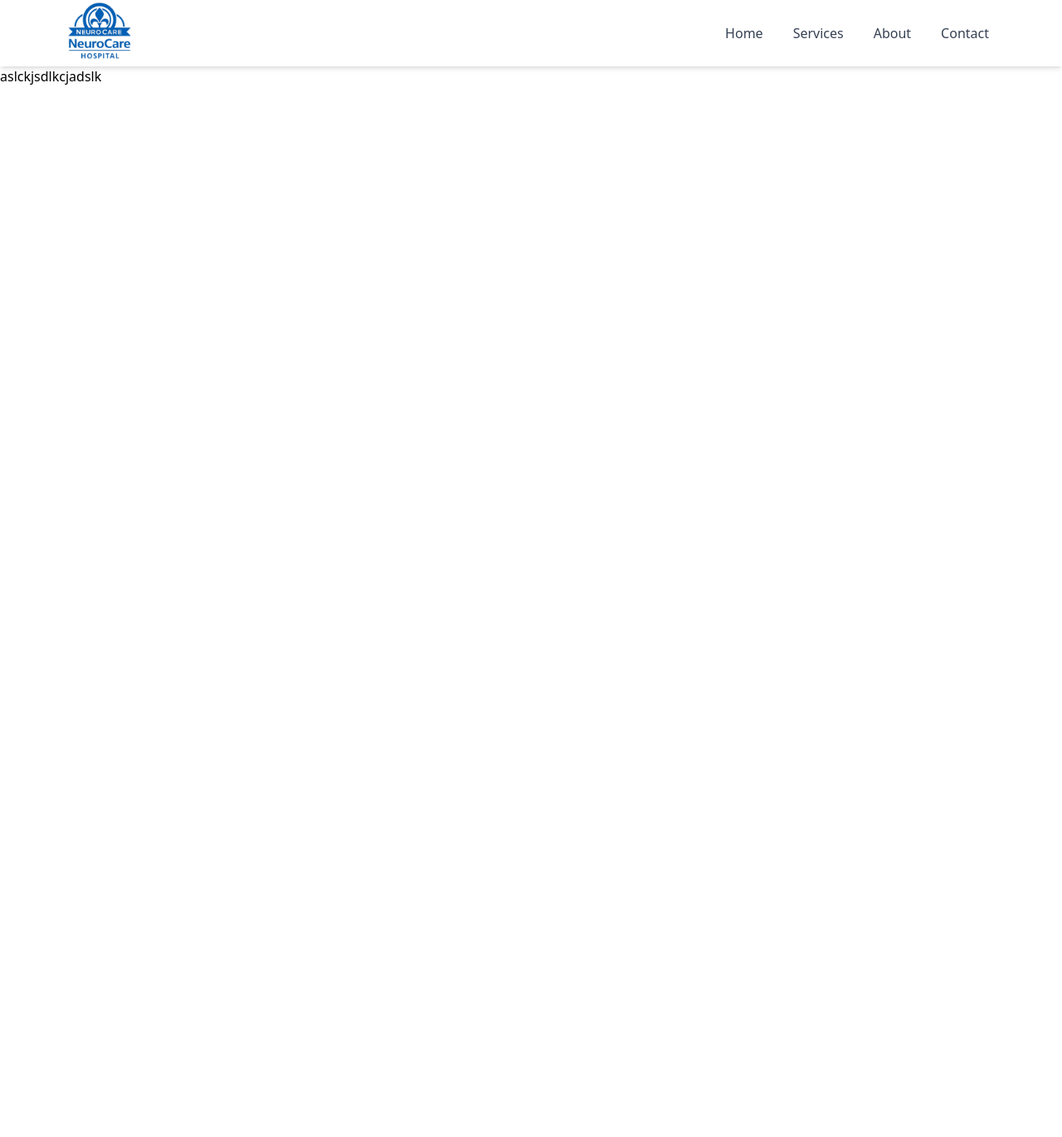
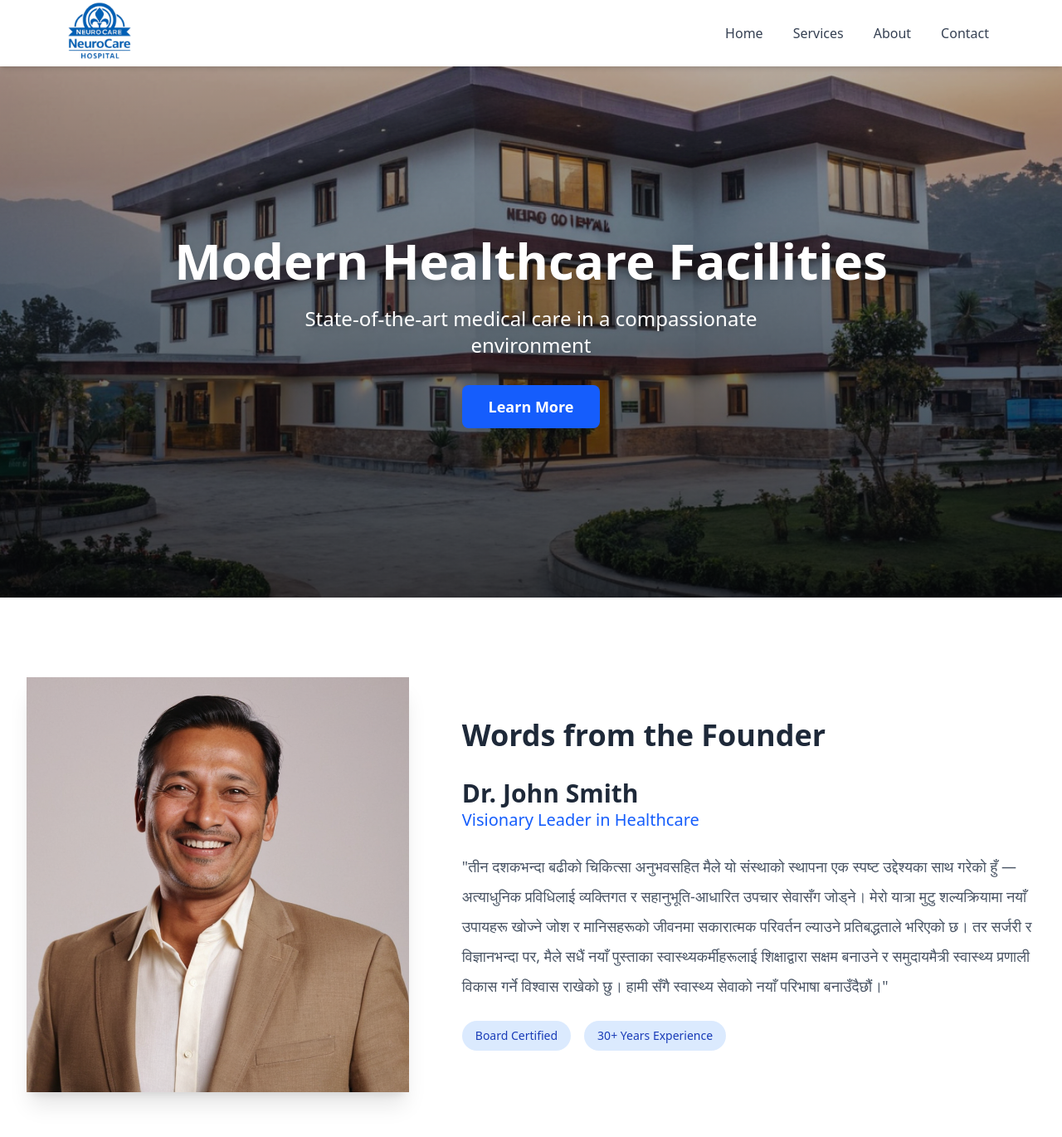
Before and after one commit to nikhilShakya7/NeuroCare, a Next.js app: page / in a window 1280 px wide. Shown: the top 1370 px of the page at 83% size. Before the commit the page ends 800 px from the top, so only its background shows below. Built offline with nearby package versions, Linux system fonts and the light colour scheme.

Commit message:
`feat: updated Header component and added new Page component with Hero and Founder sections`

```diff
--- a/Components/Header.tsx
+++ b/Components/Header.tsx
@@ -7,7 +7,7 @@ const Header: React.FC = () => {
   const [mobileMenuOpen, setMobileMenuOpen] = useState(false);
 
   return (
-    <header className="sticky top-0 z-50 bg-white shadow-md backdrop-blur-sm bg-opacity-90">
+    <header className="h-auto sticky top-0 z-50 bg-white shadow-md backdrop-blur-sm bg-opacity-90">
       <div className="container mx-auto px-4 sm:px-6 lg:px-8">
         <div className="flex items-center justify-between h-16 md:h-20">
           <div className="flex-shrink-0">
--- a/app/page.tsx
+++ b/app/page.tsx
@@ -1,7 +1,81 @@
 import React from "react";
 
-const page = () => {
-  return <div>aslckjsdlkcjadslk</div>;
+const Page = () => {
+  return (
+    <>
+      {/* Hero Section */}
+      <div className="relative w-full overflow-hidden bg-gray-900">
+        <div className="relative h-[60vh] sm:h-[70vh] md:h-screen md:max-h-[80vh] w-full">
+          <img
+            src="/images/hospital1.png"
+            alt="Hospital Facility"
+            className="h-full w-full object-cover object-center opacity-70"
+          />
+
+          {/* Hero Content */}
+          <div className="absolute inset-0 flex items-center justify-center bg-gradient-to-t from-black/60 to-transparent">
+            <div className="text-center px-4 sm:px-6 lg:px-8 w-full">
+              <h1 className="text-3xl sm:text-4xl md:text-5xl lg:text-6xl font-bold text-white drop-shadow-lg mb-4 sm:mb-6">
+                Modern Healthcare Facilities
+              </h1>
+              <p className="mt-3 sm:mt-4 text-lg sm:text-xl md:text-2xl text-white max-w-2xl mx-auto drop-shadow-md px-2 sm:px-0">
+                State-of-the-art medical care in a compassionate environment
+              </p>
+              <button className="mt-6 sm:mt-8 bg-blue-600 hover:bg-blue-700 text-white font-semibold py-2 sm:py-3 px-6 sm:px-8 rounded-lg text-base sm:text-lg transition duration-300 transform hover:scale-105">
+                Learn More
+              </button>
+            </div>
+          </div>
+        </div>
+      </div>
+
+      {/* Founder Section */}
+      <div className="max-w-7xl mx-auto px-4 sm:px-6 lg:px-8 py-12 sm:py-16 md:py-20 lg:py-24">
+        <div className="flex flex-col lg:flex-row items-center gap-6 sm:gap-8 md:gap-10 lg:gap-12 xl:gap-16">
+          {/* Image Column - Order changes on mobile */}
+          <div className="w-full lg:w-1/2 xl:w-2/5 order-2 lg:order-1">
+            <img
+              src="/images/founder.png"
+              alt="Founder Portrait"
+              className="w-full h-[500px] shadow-xl object-cover max-w-[500px] mx-auto"
+            />
+          </div>
+
+          {/* Content Column */}
+          <div className="w-full lg:w-1/2 xl:w-3/5 order-1 lg:order-2">
+            <h1 className="font-bold text-xl sm:text-2xl md:text-3xl lg:text-4xl text-gray-800 mb-4 sm:mb-6 md:mb-8 text-center lg:text-left">
+              Words from the Founder
+            </h1>
+            <h2 className="text-xl sm:text-2xl md:text-3xl font-semibold text-gray-800 mt-1 text-center lg:text-left">
+              Dr. John Smith
+            </h2>
+            <h3 className="text-base sm:text-lg md:text-xl text-blue-600 mb-4 sm:mb-6 text-center lg:text-left">
+              Visionary Leader in Healthcare
+            </h3>
+            <p className="text-gray-600 mb-4 text-base sm:text-lg leading-relaxed sm:leading-loose">
+              "तीन दशकभन्दा बढीको चिकित्सा अनुभवसहित मैले यो संस्थाको स्थापना एक
+              स्पष्ट उद्देश्यका साथ गरेको हुँ — अत्याधुनिक प्रविधिलाई व्यक्तिगत
+              र सहानुभूति-आधारित उपचार सेवासँग जोड्ने। मेरो यात्रा मुटु
+              शल्यक्रियामा नयाँ उपायहरू खोज्ने जोश र मानिसहरूको जीवनमा सकारात्मक
+              परिवर्तन ल्याउने प्रतिबद्धताले भरिएको छ। तर सर्जरी र विज्ञानभन्दा
+              पर, मैले सधैं नयाँ पुस्ताका स्वास्थ्यकर्मीहरूलाई शिक्षाद्वारा
+              सक्षम बनाउने र समुदायमैत्री स्वास्थ्य प्रणाली विकास गर्ने विश्वास
+              राखेको छु। हामी सँगै स्वास्थ्य सेवाको नयाँ परिभाषा बनाउँदैछौं।"
+            </p>
+
+            <div className="flex flex-wrap justify-center lg:justify-start gap-3 sm:gap-4 mt-6">
+              <span className="bg-blue-100 text-blue-800 px-3 sm:px-4 py-1 sm:py-2 rounded-full text-xs sm:text-sm font-medium">
+                Board Certified
+              </span>
+              <span className="bg-blue-100 text-blue-800 px-3 sm:px-4 py-1 sm:py-2 rounded-full text-xs sm:text-sm font-medium">
+                30+ Years Experience
+              </span>
+            </div>
+          </div>
+        </div>
+      </div>
+    </>
+  );
 };
 
-export default page;
+export default Page;
```
Also changed, not shown: public/images/founder.png (added), public/images/hospital1.png (added).
